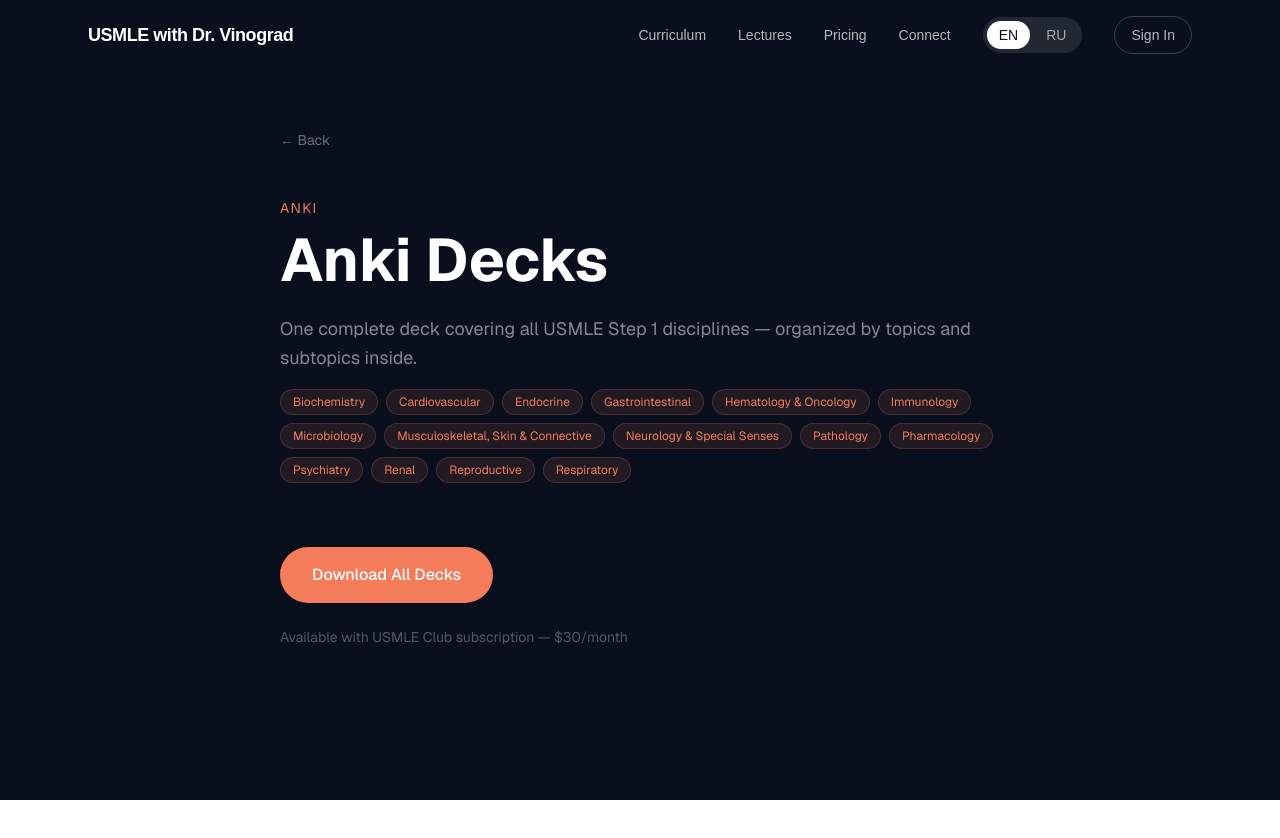
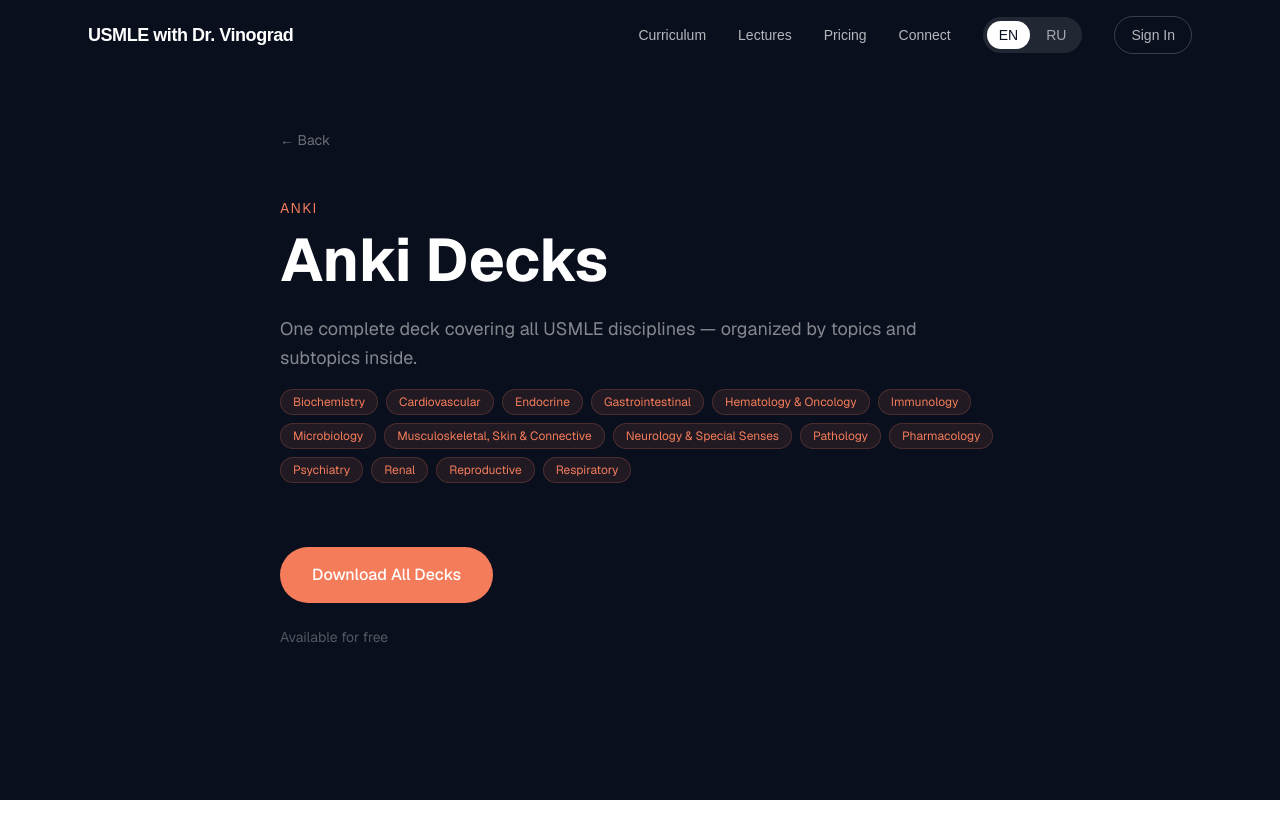
Before and after one commit to drasiiavinograd/asiiavinograd-site, a Next.js app: page /en/anki in a window 1280 px wide. Shown: the top 838 px of the page. Built offline with nearby package versions, Linux system fonts and the light colour scheme.

Commit message:
anki: remove Step 1, remove Mnemosyne ref, free label

```diff
--- a/app/[locale]/anki/page.tsx
+++ b/app/[locale]/anki/page.tsx
@@ -42,8 +42,8 @@
           </h1>
           <p className="text-white/50 text-lg leading-relaxed mb-4">
             {isRu
-              ? 'Одна большая колода охватывает все разделы USMLE Step 1 — внутри уже всё разделено по темам и подтемам, как в Mnemosyne на скриншоте выше.'
-              : 'One complete deck covering all USMLE Step 1 disciplines — organized by topics and subtopics inside.'}
+              ? 'Одна большая колода охватывает все разделы USMLE — внутри уже всё разделено по темам и подтемам.'
+              : 'One complete deck covering all USMLE disciplines — organized by topics and subtopics inside.'}
           </p>
 
           {/* Sections list */}
@@ -88,8 +88,8 @@
 
           <p className="text-white/30 text-sm mt-6">
             {isRu
-              ? 'Доступно по подписке USMLE Club — $30/мес'
-              : 'Available with USMLE Club subscription — $30/month'}
+              ? 'Доступно бесплатно'
+              : 'Available for free'}
           </p>
 
         </div>
```
